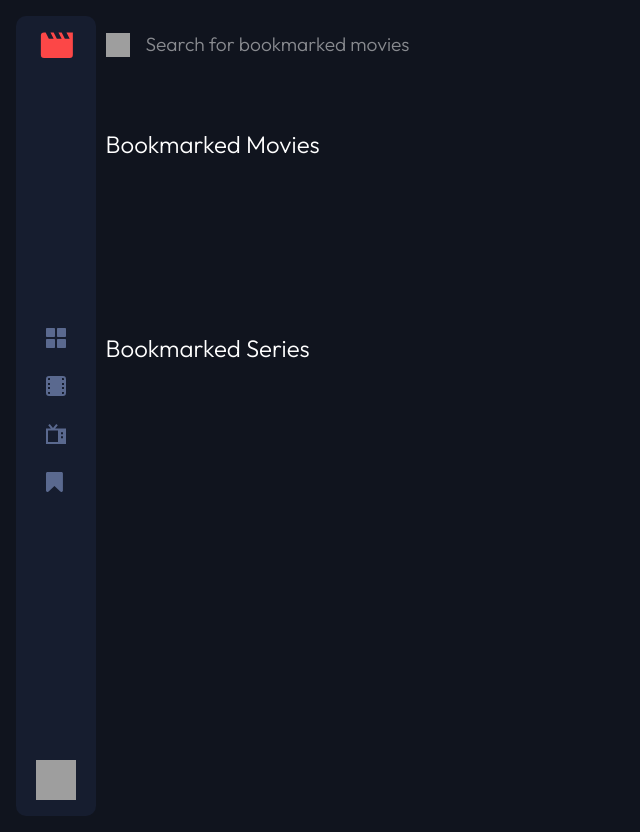
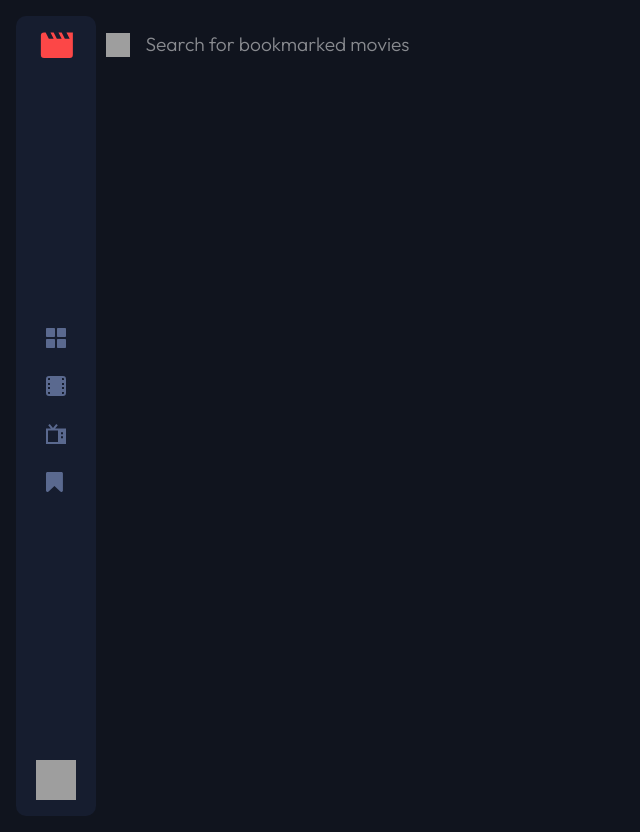
Before and after one commit to toriola998/Entertainment-App, a Vue app: page /bookmark in a window 1280 px wide. Shown: the whole page, without its empty margins (0-640 px from the left). Built offline with nearby package versions, Linux system fonts and the light colour scheme; grey boxes are pictures that could not be loaded.

Commit message:
ADD: added conditional to bookmark page

```diff
--- a/src/components/MovieSection.vue
+++ b/src/components/MovieSection.vue
@@ -1,5 +1,5 @@
 <template>
-  <section :aria-label="ariaLabel" class="recommended-movies">
+  <section :aria-label="ariaLabel" class="recommended-movies pb-40">
     <h2 :id="ariaLabel" class="text-xl md:text-[1.5rem] my-8">{{ title }}</h2>
     <div class="inner-recomend flex-wrap flex gap-x-4 gap-y-28 xl:gap-y-40">
       <Movie
--- a/src/views/Bookmark.vue
+++ b/src/views/Bookmark.vue
@@ -1,19 +1,19 @@
 <template>
   <main class="home-inner">
     <SearchInput placeholder="Search for bookmarked movies" />
-    <div class="flex flex-col gap-28 pb-40">
       <MovieSection
+        v-if="bookmarkedMovies?.length"
         ariaLabel="bookmarked-movies"
         title="Bookmarked Movies"
         :movie-list="bookmarkedMovies"
       />
 
       <MovieSection
+        v-if="bookmarkedSeries?.length"
         ariaLabel="bookmarked-series"
         title="Bookmarked Series"
         :movie-list="bookmarkedSeries"
       />
-    </div>
   </main>
 </template>
 
```
